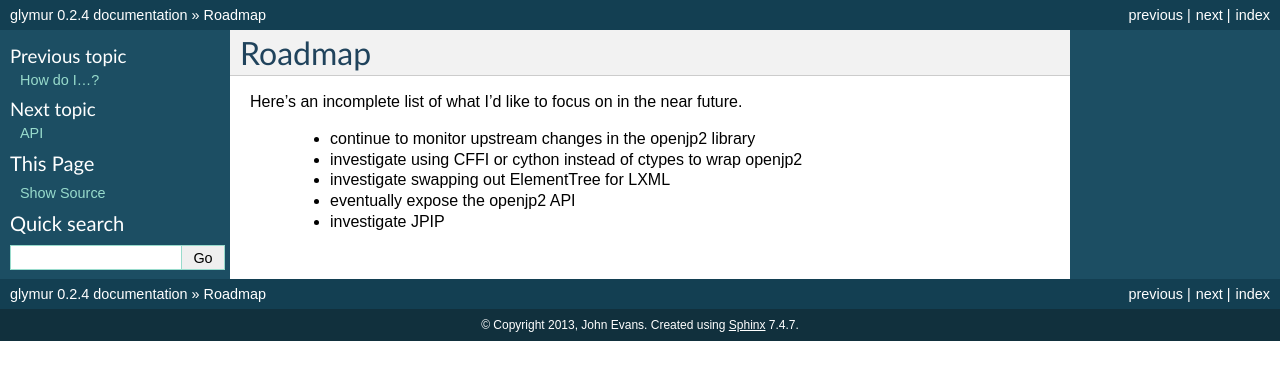
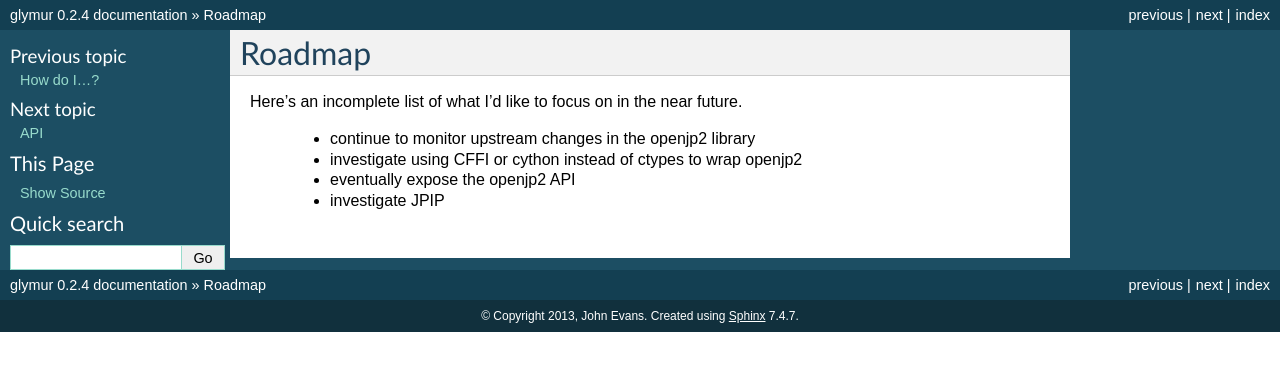
Before and after one commit to quintusdias/glymur, a Sphinx documentation site: the page built from docs/source/roadmap.rst, in a window 1280 px wide. Shown: the top 380 px of the page. Built offline with Sphinx 7.4.7, drawn with Linux system fonts in a browser that asks for light colours.

Commit message:
No longer need to mention thought of going to lxml.  Closes #65.
All we have to do is to be consistent in going forward with usage of ElementTree.  We should store ElementTree instances, not "Element" instances.  See issue 82.

```diff
--- a/docs/source/roadmap.rst
+++ b/docs/source/roadmap.rst
@@ -6,6 +6,5 @@ Here's an incomplete list of what I'd like to focus on in the near future.
 
     * continue to monitor upstream changes in the openjp2 library
     * investigate using CFFI or cython instead of ctypes to wrap openjp2
-    * investigate swapping out ElementTree for LXML
     * eventually expose the openjp2 API
     * investigate JPIP
```
